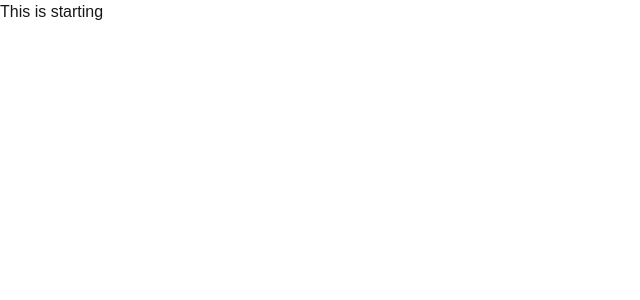
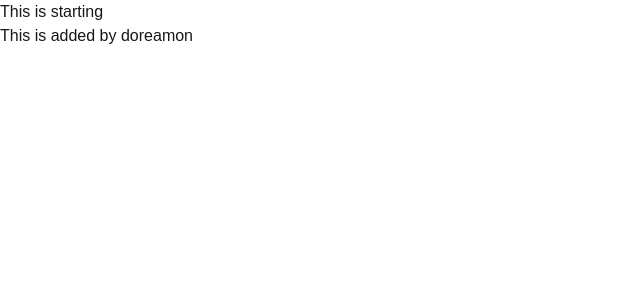
Before and after one commit to Keshav-Maheshwari1/Frontend, a Next.js app: page / in a window 1280 px wide. Shown: the top 300 px of the page, without its empty margins (0-640 px from the left). Built offline with nearby package versions, Linux system fonts and the light colour scheme.

Commit message:
checking everything is working fine or not

```diff
--- a/src/app/page.js
+++ b/src/app/page.js
@@ -4,7 +4,7 @@ export default function Home() {
   return (
     <div className="">
       <h1> This is starting</h1>
-
+      <h2>This is added by doreamon</h2>
     </div>
   );
 }
```
